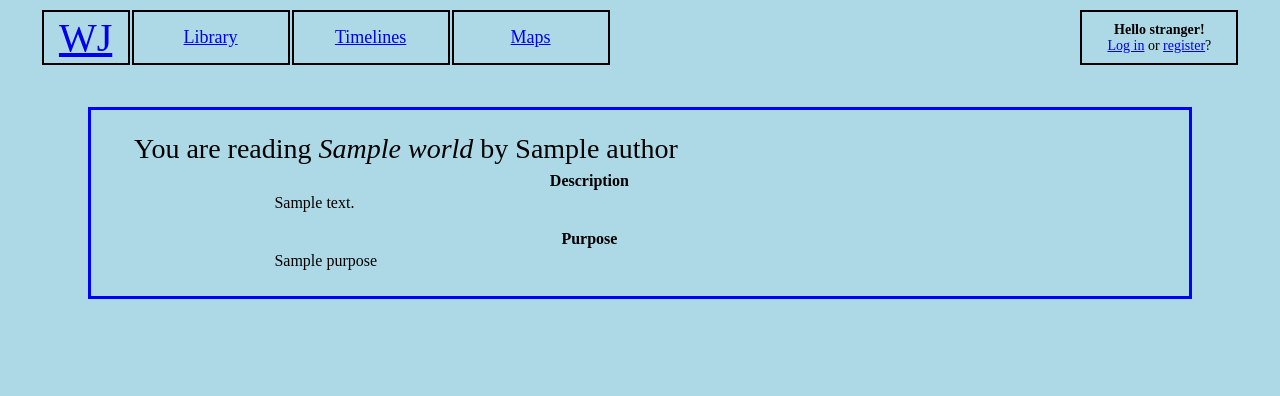
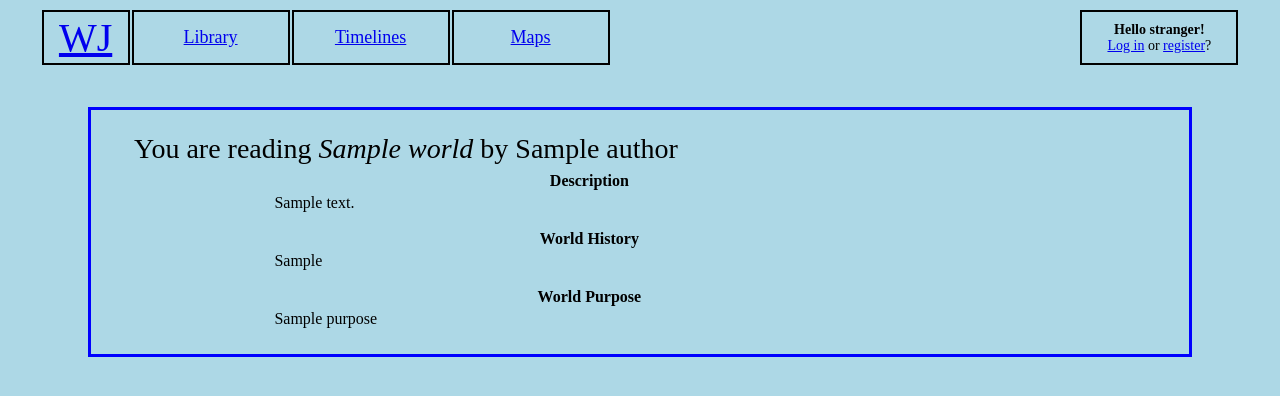
Before and after one commit to usevalue/WorldJournal, a Django app: template templates/desk.html in a window 1280 px wide. Shown: the top 396 px of the page. Run offline with Django 3.2, Linux system fonts and the light colour scheme; the template is opened without the code that fills it: most values are stand-ins (such as "Sample title", 1, 10 or a date in 2020).

Commit message:
World page editing.

```diff
--- a/templates/desk.html
+++ b/templates/desk.html
@@ -2,60 +2,117 @@
 
 {% block title %}Reading world: {{world.title}}{% endblock %}
 {% block flavour %}
-<span style="font-style:normal">You are reading <i>{{ world.title }}</i> by {{world.author.name}}</span>
+<span style="font-style:normal">You are <span id="currently">reading</span> <i>{{ world.title }}</i> by {{world.author.name}}</span>
 {% endblock %}
 
 {% block content %}
+
+{% if world.author == author %}
+
 <script language="JavaScript">
-    function startEdit(element) {
-        tasty = "<textarea name="+element+">"+document.getElementById(element).innerHTML+"</textarea>";
-        document.getElementById(element).innerHTML=tasty;
-        document.getElementById('edit-'+element).style.display = "none";
-        document.getElementById('save-'+element).style.display = "inline";
+    function editElement(element) {
+        document.getElementById('currently').innerHTML = "editing";
+        document.getElementById('saved-'+element).style.display = "none";
+        e = document.getElementsByClassName('edit');
+        for (i=0; i<e.length; i++) {
+            e[i].style.display = "none";
+        }
+        document.getElementById('editing-'+element).style.display = "inline";
+        document.getElementById('entered-'+element).innerHTML = document.getElementById('saved-'+element).innerHTML;
     }
 </script>
-    {% csrf_token %}
+{% endif %}
+
 <table border="0" width="90%">
-
 
     <tr>
         <td width="15%"></td>
         <th><b>Description</b></th>
-            <td width="15%"></td></tr>
+        <td width="15%"></td>
+    </tr>
+
     <tr>
         <td></td>
-            <td><div id="description">
-                {{world.description}}</div></td>
-            <td width="20">
+        <td align="center">
+            <div id="editing-description" style="display:none">
+            <form method="POST" action="/library/read/{{ world.id }}">
+                {% csrf_token %}
+                <textarea id="entered-description" name="descrip"></textarea>
+                <br/>
+                <input type="submit" value="Save changes"/>
+            </form>
+            </div>
+            <div id="saved-description" style="text-align: left">{{world.description}}</div>
+        </td>
+        <td>
             {% if world.author == author %}
-                <span id="edit-description" style="display: inline"><button onclick="startEdit('description')">Edit</button></span>
-                <span id="save-description" style="display: none">
-                <form action="">
-                    <input type="submit" value="Save"/>
-                </form>
+                <span class="edit" style="display: inline">
+                    <button onclick="editElement('description')">Edit</button>
                 </span>
             {% endif %}
         </td>
     </tr>
 
+    <tr><td colspan="3" height="10"></td></tr>
 
+    <tr>
+        <td></td>
+        <th>World History</th>
+        <td></td>
+    </tr>
 
-        {% if world.purpose %}
+    <tr>
+        <td></td>
+        <td align="center">
+            <div id="editing-history" style="display:none">
+            <form method="POST" action="/library/read/{{ world.id }}">
+                {% csrf_token %}
+                <textarea id="entered-history" name="hist"></textarea>
+                <br/>
+                <input type="submit" value="Save changes"/>
+            </form>
+            </div>
+            <div id="saved-history" style="text-align: left">{{world.history_overview}}</div>
+        </td>
+        <td>
+            {% if world.author == author %}
+                <span class="edit" style="display: inline">
+                    <button onclick="editElement('history')">Edit</button>
+                </span>
+            {% endif %}
+        </td>
+    </tr>
 
     <tr><td colspan="3" height="10"></td></tr>
 
     <tr>
         <td></td>
-            <th>Purpose</th>
+        <th>World Purpose</th>
         <td></td>
     </tr>
     <tr>
         <td></td>
-            <td><div id="purpose">{{ world.purpose }}</div></td>
-            <td></td>
+        <td align="center">
+            <div id="editing-purpose" style="display:none">
+            <form method="POST" action="/library/read/{{ world.id }}">
+                {% csrf_token %}
+                <textarea id="entered-purpose" name="purp"></textarea>
+                <br/>
+                <input type="submit" value="Save changes"/>
+            </form>
+            </div>
+            <div id="viewing-purpose">
+                <div id="saved-purpose" style="text-align: left">{{world.purpose}}</div>
+            </div>
+        </td>
+        <td>
+            {% if world.author == author %}
+                <span class="edit" style="display: inline">
+                    <button onclick="editElement('purpose')">Edit</button>
+                </span>
+            {% endif %}
+        </td>
     </tr>
-
-        {% endif %}
 
     {% if world.author == author %}
     <tr><td colspan="3" height="30"></td></tr>
--- a/wjlibrary/models.py
+++ b/wjlibrary/models.py
@@ -11,8 +11,9 @@ class Author(models.Model):
 
 class World(models.Model):
     title = models.CharField(max_length=30)
-    author = models.ForeignKey(Author, on_delete=models.SET_NULL, null=True)
+    author = models.ForeignKey(Author, on_delete=models.CASCADE)
     description = models.TextField(null=False)
+    history_overview = models.TextField(null=True)
     purpose = models.TextField(null=True)
 
     def __str__(self):
```
Also changed, not shown: templates/writing.html (+5 -2 lines), wjlibrary/views.py (+22 -17 lines), wjlibrary/migrations/0007_auto_20190414_1419.py (added), wjlibrary/migrations/0008_auto_20190414_1534.py (added). Lines whose indentation alone changed are shown as unchanged.
